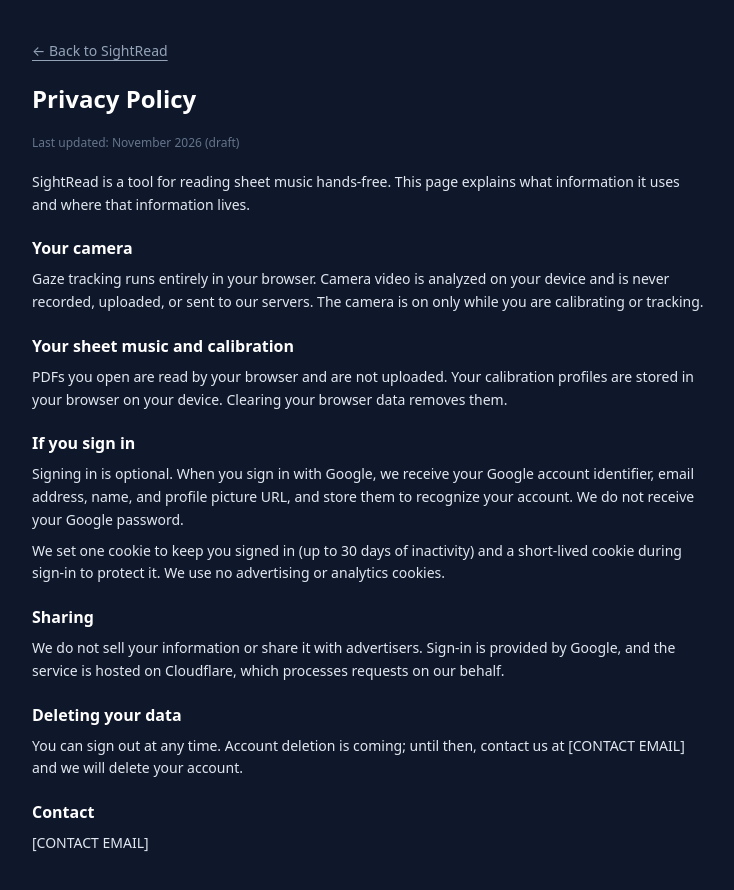
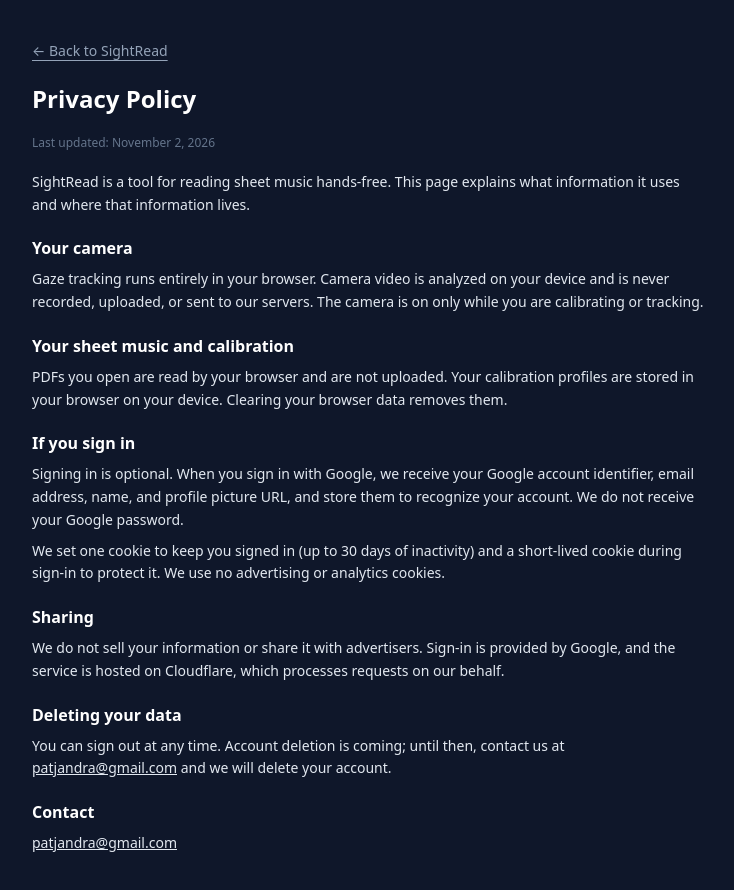
Before and after one commit to patjandra/SightRead, a React (Vite) app: page /privacy in a window 1280 px wide. Shown: the top 890 px of the page, without its empty margins (272-1006 px from the left). Built offline with nearby package versions, Linux system fonts and the light colour scheme; no server answers.

Commit message:
docs(legal): finalize privacy and terms with contact email

```diff
--- a/src/features/legal/PrivacyPage.jsx
+++ b/src/features/legal/PrivacyPage.jsx
@@ -1,11 +1,11 @@
 import React from "react";
 import LegalLayout, { Section } from "./LegalLayout.jsx";
 
-// DRAFT: review (ideally with legal advice) before public launch, and update
-// when cloud profile sync (Phase 2) and PDF storage (Phase 3) ship.
+// Keep in sync with what the app stores: update when cloud profile sync
+// (Phase 2) and PDF storage (Phase 3) ship.
 export default function PrivacyPage() {
   return (
-    <LegalLayout title="Privacy Policy" updated="November 2026 (draft)">
+    <LegalLayout title="Privacy Policy" updated="November 2, 2026">
       <p>
         SightRead is a tool for reading sheet music hands-free. This page
         explains what information it uses and where that information lives.
@@ -52,12 +52,12 @@ export default function PrivacyPage() {
       <Section title="Deleting your data">
         <p>
           You can sign out at any time. Account deletion is coming; until then,
-          contact us at [CONTACT EMAIL] and we will delete your account.
+          contact us at <a href="mailto:patjandra@gmail.com" className="underline hover:text-white">patjandra@gmail.com</a> and we will delete your account.
         </p>
       </Section>
 
       <Section title="Contact">
-        <p>[CONTACT EMAIL]</p>
+        <p><a href="mailto:patjandra@gmail.com" className="underline hover:text-white">patjandra@gmail.com</a></p>
       </Section>
     </LegalLayout>
   );
--- a/src/features/legal/TermsPage.jsx
+++ b/src/features/legal/TermsPage.jsx
@@ -1,11 +1,10 @@
 import React from "react";
 import LegalLayout, { Section } from "./LegalLayout.jsx";
 
-// DRAFT: review (ideally with legal advice) before public launch, and add
-// upload/content terms when PDF storage (Phase 3) ships.
+// Add upload/content terms when PDF storage (Phase 3) ships.
 export default function TermsPage() {
   return (
-    <LegalLayout title="Terms of Service" updated="November 2026 (draft)">
+    <LegalLayout title="Terms of Service" updated="November 2, 2026">
       <p>
         By using SightRead you agree to these terms. If you do not agree, please
         do not use the service.
@@ -45,7 +44,7 @@ export default function TermsPage() {
       <Section title="Changes and contact">
         <p>
           We may update these terms; continued use means you accept the changes.
-          Questions: [CONTACT EMAIL]
+          Questions: <a href="mailto:patjandra@gmail.com" className="underline hover:text-white">patjandra@gmail.com</a>
         </p>
       </Section>
     </LegalLayout>
```
